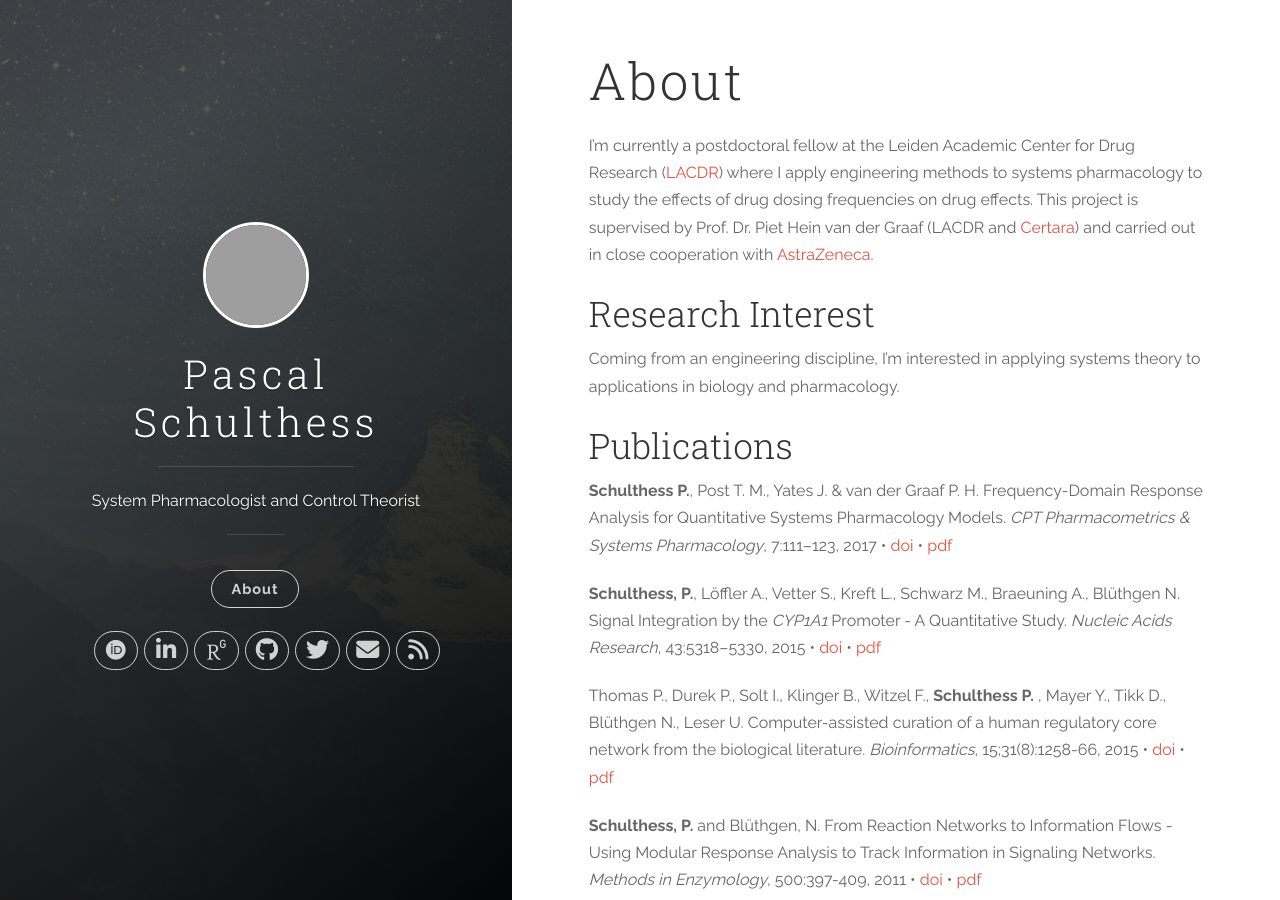
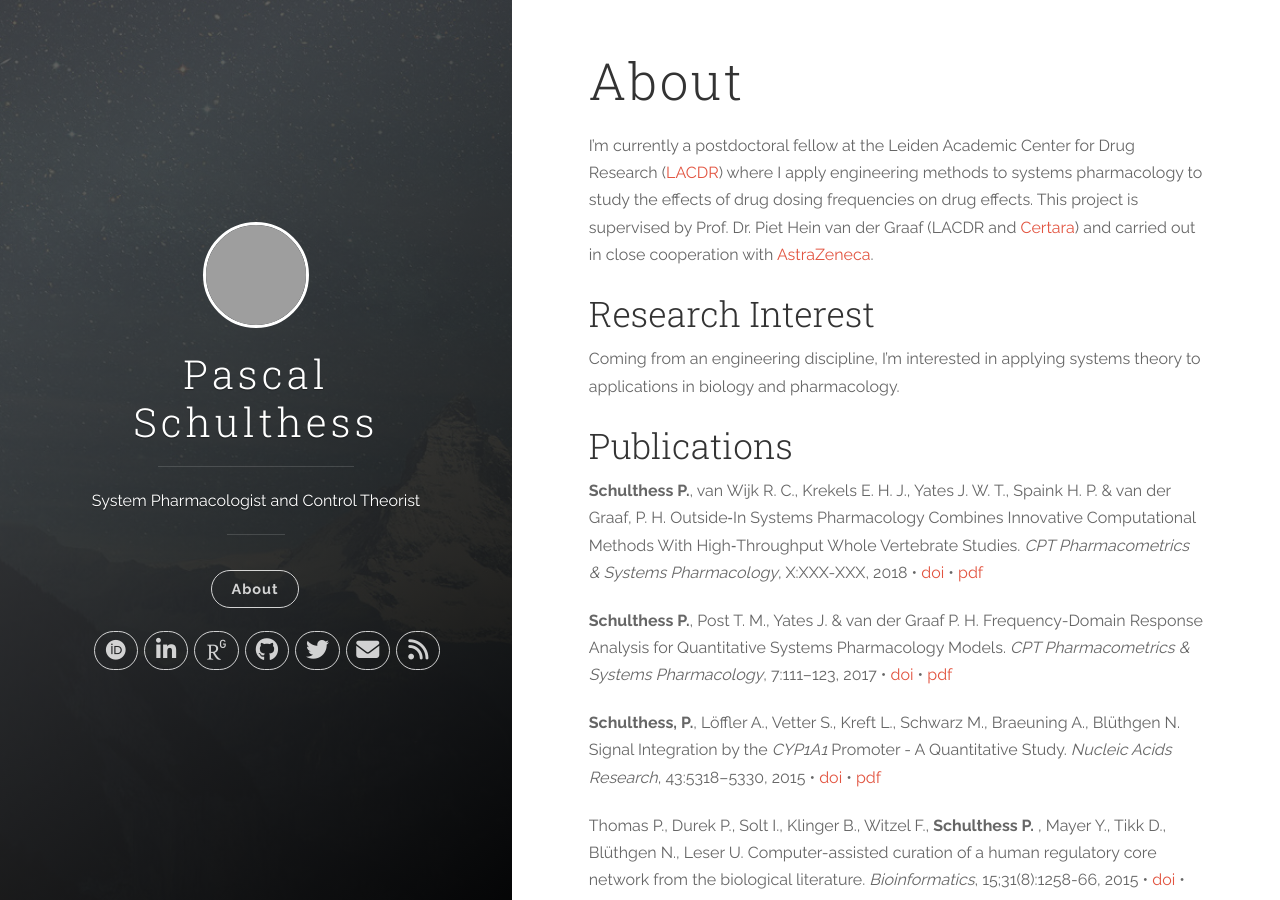
Before and after one commit to pascalschulthess/pascalschulthess.github.io, a Jekyll site: the page built from about.md, in a window 1280 px wide and 900 px high, cut to the strip 0-900 px from the top of the window. Built offline with Jekyll 4.4.1, drawn with Linux system fonts in a browser that asks for light colours; nearby versions of some CDN libraries; some web fonts are replaced; grey boxes are pictures that could not be loaded.

Commit message:
new paper published

```diff
--- a/about.md
+++ b/about.md
@@ -11,6 +11,8 @@
 Coming from an engineering discipline, I'm interested in applying systems theory to applications in biology and pharmacology.
 
 ## Publications
+
+**Schulthess P.**, van Wijk R. C., Krekels E. H. J., Yates J. W. T., Spaink H. P. & van der Graaf, P. H. Outside‐In Systems Pharmacology Combines Innovative Computational Methods With High‐Throughput Whole Vertebrate Studies. _CPT Pharmacometrics & Systems Pharmacology_, X:XXX-XXX, 2018 &#8226; [doi](https://doi.org/10.1002/psp4.12297) &#8226; [pdf]({{ site.url }}/data/papers/paper-schulthess-2018.pdf)
 
 **Schulthess P.**, Post T. M., Yates J. & van der Graaf P. H. Frequency-Domain Response Analysis for Quantitative Systems Pharmacology Models. _CPT Pharmacometrics & Systems Pharmacology_, 7:111–123, 2017 &#8226; [doi](https://doi.org/10.1002/psp4.12266) &#8226; [pdf]({{ site.url }}/data/papers/paper-schulthess-2017.pdf)
 
```
